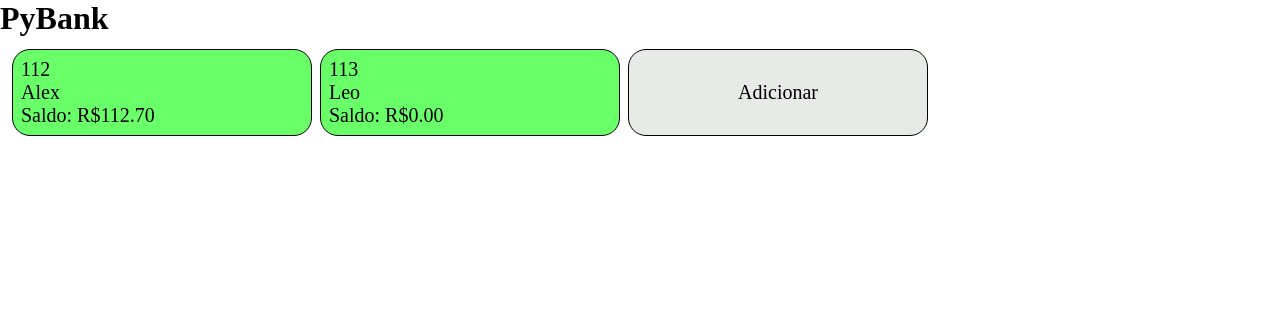
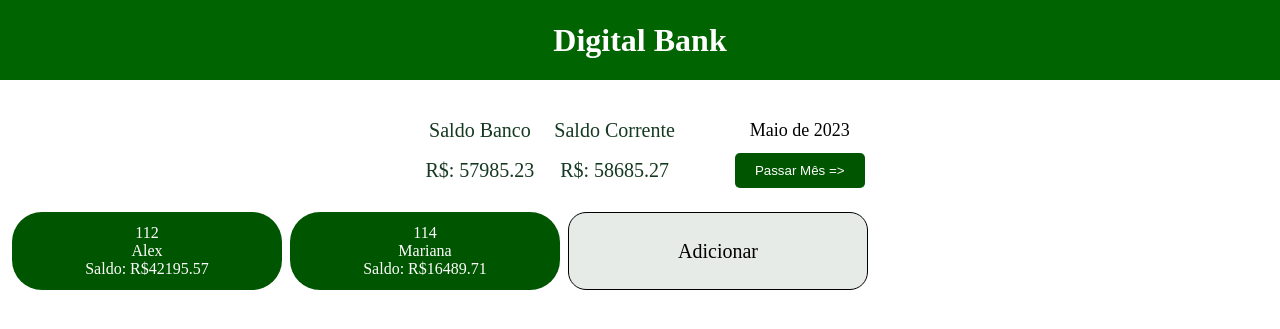
Before and after one commit to Leonardo-Gracas/Python_Bank, a Flask app: page / in a window 1280 px wide. Shown: the top 329 px of the page. Run offline with Flask 3, Linux system fonts and the light colour scheme; some libraries are stand-ins or nearby versions.

Commit message:
Add files via upload

```diff
--- a/Front-novo/gerenciamento.html
+++ b/Front-novo/gerenciamento.html
@@ -1,5 +1,6 @@
 <!DOCTYPE html>
 <html lang="en">
+
 <head>
   <meta charset="UTF-8">
   <meta http-equiv="X-UA-Compatible" content="IE=edge">
@@ -7,6 +8,7 @@
   <link rel="stylesheet" href="style2.css">
   <title>Gerenciamento</title>
 </head>
+
 <body>
   <header>
     <div class="logo">
@@ -161,4 +163,5 @@
   </div>
 
 </body>
+
 </html>
--- a/main.py
+++ b/main.py
@@ -10,7 +10,10 @@ def index():
 
 @app.route('/listar', methods=["GET"])
 def listar():
-    return uow.Listar()
+    response = []
+    response.append(uow.Pegar_Banco())
+    response.append(uow.Listar())
+    return jsonify(response)
 
 @app.route('/add-user', methods=["POST"])
 def criar():
@@ -81,5 +84,10 @@ def deletar():
     response = {"message": message}
     return jsonify(response)
 
+@app.route('/passar-mes', methods=["GET"])
+def passarMes():
+    response = uow.Passar_Mes()
+    return jsonify(response)
+
 if __name__ == '__main__':
     app.run()
--- a/ops/UOW.py
+++ b/ops/UOW.py
@@ -1,4 +1,5 @@
 from contextlib import nullcontext
+import json
 from ops.ORM import ORM as orm
 from ops.Conta import Conta as Conta
 
@@ -99,9 +100,15 @@ def Listar():
         resp.append(user_to_json(user) )
     return resp
 
-def Apresentar_Banco():
+def Pegar_Banco():
     banco = orm.get_bank()
-    banco.apresentar()
+    response = {
+        "nome": banco.Nome,
+        "agencia": banco.Agencia,
+        "saldo": banco.Saldo,
+        "saldoCorrente": banco.Saldo_Corrente
+    }
+    return response
 
 def Cobrar_Anuidade():
     banco.cobrar_anuidade(users)
@@ -143,3 +150,4 @@ def Passar_Mes():
 
     orm.set_bank(banco)
     orm.update(users)
+    return "Sucesso"
--- a/static/css/index/style.css
+++ b/static/css/index/style.css
@@ -11,22 +11,80 @@ main {
     overflow: hidden;
 }
 
+header {
+    width: 100%;
+    background-color: #006400;
+    display: flex;
+    align-items: center;
+    justify-content: center;
+    height: 80px;
+    color: #fff;
+}
+
+#bank {
+    width: 100%;
+    display: flex;
+    flex-wrap: wrap;
+    justify-content: center;
+    line-height: 40px;
+    margin-top: 30px;
+}
+
+.saldo_corrente,
+.saldo_banco {
+    text-align: center;
+    font-size: 20px;
+    margin: 0 10px;
+    text-decoration: none;
+    color: #163921;
+    justify-content: center;
+}
+
+.additional-content {
+    display: block;
+    justify-content: center;
+    align-items: center;
+    margin-bottom: 10px;
+    margin-left: 50px;
+}
+
+.date {
+    display: flex;
+    justify-content: center;
+    font-size: 18px;
+}
+
+#PassarMes {
+    background-color: #005500;
+    color: white;
+    padding: 10px 20px;
+    border: none;
+    border-radius: 5px;
+    cursor: pointer;
+    transition: background-color 0.3s ease;
+}
+
 #users-list {
     display: flex;
+    flex-wrap: wrap;
     justify-content: flex-start;
     margin: 8px;
     width: 100%;
 }
 
 .user {
-    width: 300px;
-    border: 1px solid black;
-    background-color: rgba(0, 255, 0, 0.593);
-    font-size: 20px;
-    border-radius: 18px;
+    width: 270px;
     margin: 4px;
-    padding: 8px;
     cursor: pointer;
+
+    background-color: #005500;
+    color: white;
+    padding: 10px;
+    display: flex;
+    flex-direction: column;
+    align-items: center;
+    border: solid #0000 2px;
+    border-radius: 30px;
 }
 
 #add-new-user {
@@ -43,7 +101,7 @@ main {
     cursor: pointer;
 }
 
-.overload-active{
+.overload-active {
     position: fixed;
     top: 0;
     left: 0;
@@ -95,7 +153,7 @@ main {
     margin-top: 18px;
 }
 
-.selected-user{
+.selected-user {
     height: 400px;
     width: 300px;
     position: fixed;
@@ -112,20 +170,20 @@ main {
     padding: 18px;
 }
 
-.selected-user .operacoes form{
+.selected-user .operacoes form {
     margin-bottom: 20px;
 }
 
-.selected-user .operacoes form input[type="number"]{
+.selected-user .operacoes form input[type="number"] {
     width: 100px;
 }
 
-.selected-user .base{
+.selected-user .base {
     display: flex;
     justify-content: space-evenly;
 }
 
-.selected-user .base button{
+.selected-user .base button {
     width: 90px;
     height: 30px;
     background-color: #f3c4c4;
--- a/static/js/index/script.jsx
+++ b/static/js/index/script.jsx
@@ -1,12 +1,27 @@
+function getSelectedModel(item) {
+    return `<div class="selected-user" id="selected-${item.conta}"><div class="apresentacao">    <p id="Conta">${item.conta}</p>    <p id="Nome">${item.nome}</p><p id="Saldo">R$ ${item.saldo.toFixed(2)}</p><p id="Debito">R$ ${item.debito.toFixed(2)}</p></div><div class="operacoes"><form id="operacao-saque"><label for="valor">R$</label><input required type="number" name="valor"><input type="submit" name="sacar" value="Sacar"></form><form id="operacao-deposito"><label for="valor">R$</label><input required type="number" name="valor"><input type="submit" name="depositar" value="Depositar"></form><form id="operacao-transferencia"><label for="valor">R$</label><input required type="number" name="valor"><label for="conta">Para:</label><input required type="number" name="conta"><input type="submit" name="transferencia" value="Transferir"></form><form id="operacao-emprestimo"><label for="valor">R$</label><input required type="number" name="valor"><input type="submit" name="emprestimo" value="Empréstimo"></form><form id="operacao-pagar-debito"><input type="submit" name="pagar-debito" value="Pagar débitos"></form></div><div class="base"><button id="retornar-para-main">Voltar</button><button id="deletar-user">Deletar User</button></div></div>`
+}
+
+function getUserModel(element) {
+    return `<div class="user" id="${element.conta}"><p id="conta">${element.conta}</p><p>${element.nome}</p><p>Saldo: R$${element.saldo.toFixed(2)}</div>`
+}
+
+function getBankModel(bank) {
+    return `<div class="saldo_banco"><p>Saldo Banco</p><p id="Saldo">R$: ${bank.saldo.toFixed(2)}</p></div><div class="saldo_corrente"><p>Saldo Corrente</p><p id="Saldo-Corrente">R$: ${bank.saldoCorrente.toFixed(2)}</p></div><div class="additional-content"><p class="date">Maio de 2023</p><button id="PassarMes">Passar Mês =></button></div>`
+}
+
 $(document).ready(() => {
     function reload() {
         $.ajax({
             type: "GET",
             url: "/listar",
             success: function (response) {
+                bankData = getBankModel(response[0])
+                $('#bank').html(bankData)
+
                 content = ''
-                response.forEach(element => {
-                    content += `<div class="user" id="${element.conta}"><p id="conta">${element.conta}</p><p>${element.nome}</p><p>Saldo: R$${element.saldo.toFixed(2)}</div>`
+                response[1].forEach(element => {
+                    content += getUserModel(element)
                 })
                 content += `<div id="add-new-user"><p>Adicionar</p></div>`
                 $('#users-list').html(content)
@@ -24,7 +39,7 @@ $(document).ready(() => {
                             data: JSON.stringify(data),
                             success: function (response) {
                                 item = response
-                                content = `<div class="selected-user" id="selected-${item.conta}"><div class="apresentacao">    <p id="Conta">${item.conta}</p>    <p id="Nome">${item.nome}</p><p id="Saldo">R$ ${item.saldo.toFixed(2)}</p><p id="Debito">R$ ${item.debito.toFixed(2)}</p></div><div class="operacoes"><form id="operacao-saque"><label for="valor">R$</label><input required type="number" name="valor"><input type="submit" name="sacar" value="Sacar"></form><form id="operacao-deposito"><label for="valor">R$</label><input required type="number" name="valor"><input type="submit" name="depositar" value="Depositar"></form><form id="operacao-transferencia"><label for="valor">R$</label><input required type="number" name="valor"><label for="conta">Para:</label><input required type="number" name="conta"><input type="submit" name="transferencia" value="Transferir"></form><form id="operacao-emprestimo"><label for="valor">R$</label><input required type="number" name="valor"><input type="submit" name="emprestimo" value="Empréstimo"></form><form id="operacao-pagar-debito"><input type="submit" name="pagar-debito" value="Pagar débitos"></form></div><div class="base"><button id="retornar-para-main">Voltar</button><button id="deletar-user">Deletar User</button></div></div>`
+                                content = getSelectedModel(item)
                                 $('#overloads').html(content)
                                 $('#overloads').addClass('overload-active')
                                 $('#retornar-para-main').click(function () {
@@ -76,14 +91,24 @@ $(document).ready(() => {
                     })
                 })
 
+                $('#PassarMes').click(function () {
+                    $.ajax({
+                        type: "GET",
+                        url: "/passar-mes",
+                        success: function (message) {
+                            console.log(message)
+                            reload()
+                        }
+                    })
+                })
             }
         })
     }
     reload()
 
-    function reloadCard(id){
+    function reloadCard(id) {
         id = Number(id)
-        data = {"id": id}
+        data = { "id": id }
         $.ajax({
             type: "POST",
             url: "/selecionar",
@@ -91,7 +116,7 @@ $(document).ready(() => {
             data: JSON.stringify(data),
             success: function (response) {
                 item = response
-                content = `<div class="selected-user" id="selected-${item.conta}"><div class="apresentacao">    <p id="Conta">${item.conta}</p>    <p id="Nome">${item.nome}</p><p id="Saldo">R$ ${item.saldo.toFixed(2)}</p><p id="Debito">R$ ${item.debito.toFixed(2)}</p></div><div class="operacoes"><form id="operacao-saque"><label for="valor">R$</label><input required type="number" name="valor"><input type="submit" name="sacar" value="Sacar"></form><form id="operacao-deposito"><label for="valor">R$</label><input required type="number" name="valor"><input type="submit" name="depositar" value="Depositar"></form><form id="operacao-transferencia"><label for="valor">R$</label><input required type="number" name="valor"><label for="conta">Para:</label><input required type="number" name="conta"><input type="submit" name="transferencia" value="Transferir"></form><form id="operacao-emprestimo"><label for="valor">R$</label><input required type="number" name="valor"><input type="submit" name="emprestimo" value="Empréstimo"></form><form id="operacao-pagar-debito"><input type="submit" name="pagar-debito" value="Pagar débitos"></form></div><div class="base"><button id="retornar-para-main">Voltar</button><button id="deletar-user">Deletar User</button></div></div>`
+                content = getSelectedModel(item)
                 $('#overloads').html(content)
                 $('#overloads').addClass('overload-active')
                 $('#retornar-para-main').click(function () {
--- a/system.json
+++ b/system.json
@@ -1,7 +1,7 @@
 {
-  "id_fabric": 113,
+  "id_fabric": 105,
   "nome": "Banco Digital",
   "agencia": 99,
-  "saldo_banco": 2836.93559588012,
-  "saldo_corrente": 20650.96160101799
+  "saldo_banco": 57985.23153172157,
+  "saldo_corrente": 58685.27398396036
 }
--- a/templates/index.html
+++ b/templates/index.html
@@ -19,16 +19,30 @@
 
 <body>
     <header>
-        <h1>PyBank</h1>
+        <h1>Digital Bank</h1>
     </header>
 
     <main>
+        <div id="bank">
+            <div class="saldo_banco">
+                <p>Saldo Banco</p>
+                <p id="Saldo">R$: ${bank.saldo_banco.toFixed(2)}</p>
+            </div>
+            <div class="saldo_corrente">
+                <p>Saldo Corrente</p>
+                <p id="Saldo-Corrente">R$: ${bank.saldo_corrente.toFixed(2)}</p>
+            </div>
+            <div class="additional-content">
+                <p class="date">Maio de 2023</p>
+                <button id="PassarMes">Passar Mês =></button>
+            </div>
+        </div>
         <div id="users-list">
             {% for user in users %}
-                <div class="user">
-                    <p>{{ user.nome }}</p>
-                    <p>{{ user.conta }}</p>
-                </div>
+            <div class="user">
+                <p>{{ user.nome }}</p>
+                <p>{{ user.conta }}</p>
+            </div>
             {% endfor %}
             <div id="add-new-user">
                 <p>Adicionar</p>
--- a/users.json
+++ b/users.json
@@ -2,15 +2,15 @@
   {
     "conta": 112,
     "nome": "Alex",
-    "saldo": 112.69999999999999,
+    "saldo": 42195.568701630946,
     "renda": 2500,
-    "debito": 0
+    "debito": 0.0
   },
   {
-    "conta": 113,
-    "nome": "Leo",
-    "saldo": 0,
-    "renda": 2000,
-    "debito": 0
+    "conta": 114,
+    "nome": "Mariana",
+    "saldo": 16489.705282329414,
+    "renda": 1000,
+    "debito": 0.0
   }
 ]
```
Also changed, not shown: static/css/index/image/active.png (added), static/css/index/image/add_icon.png (added), static/css/index/image/money-bag.png (added), static/css/index/image/money-transfer.png (added), static/css/index/image/paper.png (added), static/css/index/image/personal.png (added), static/css/index/image/setting.png (added), static/css/index/image/user.png (added). Lines whose indentation alone changed are shown as unchanged.
